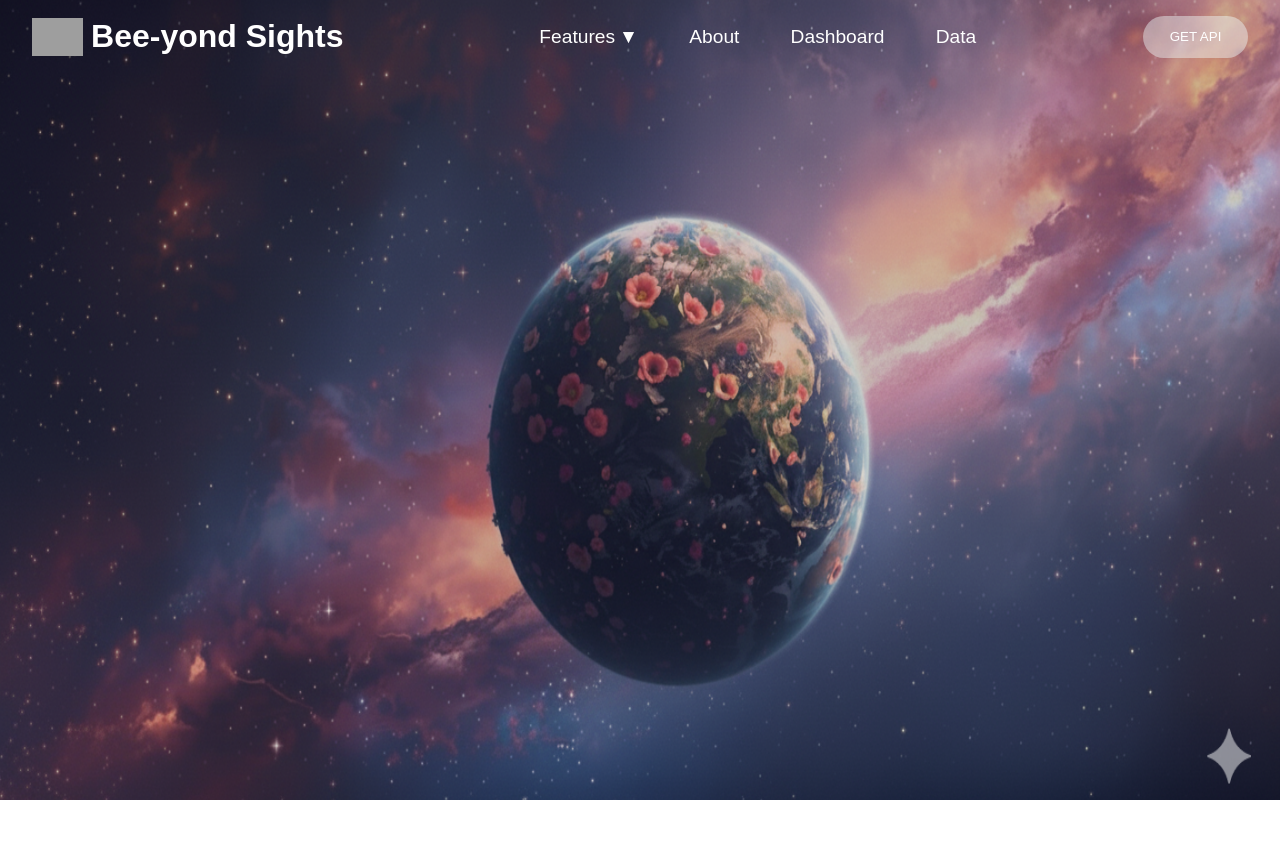
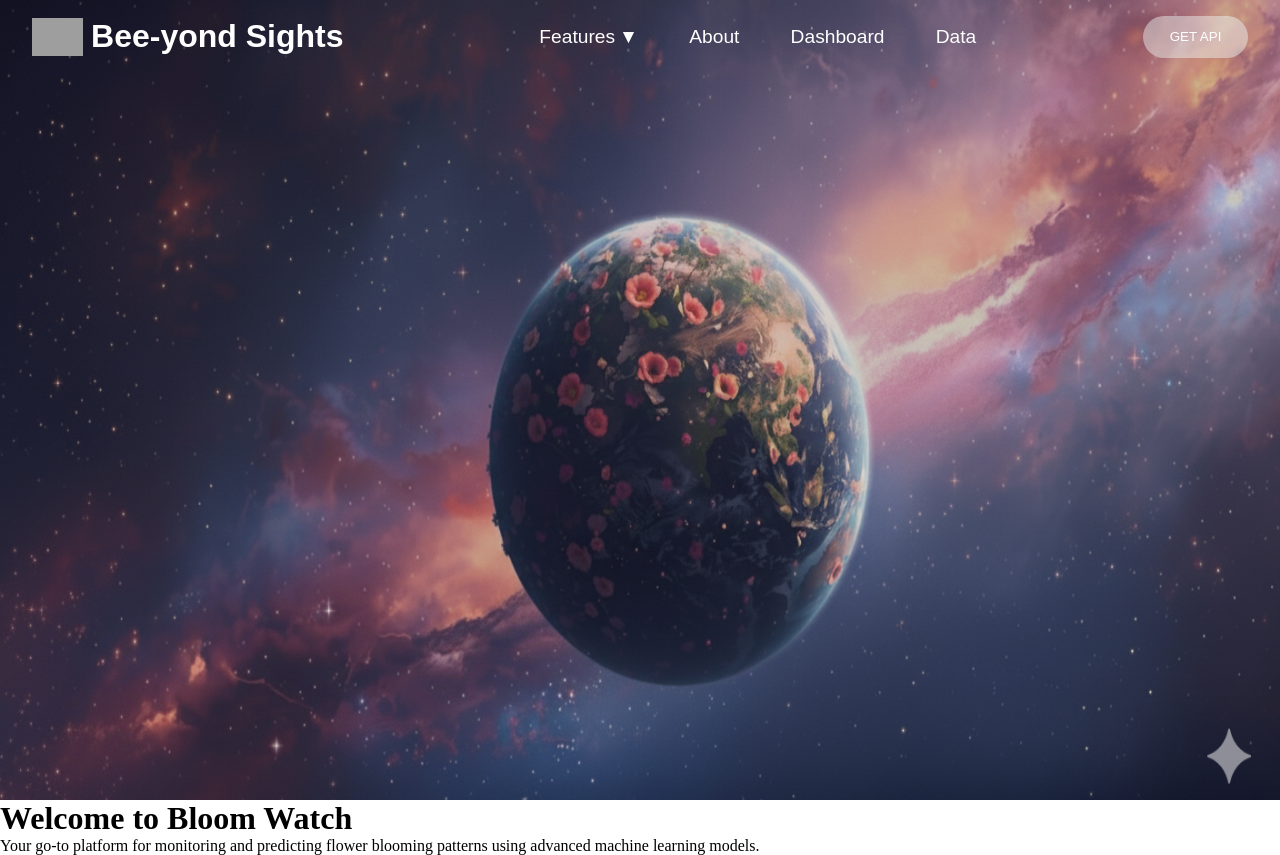
Before and after one commit to jananour00/Bloom-watch, a React (Vite) app: page / in a window 1280 px wide. Before the commit the page ends 800 px from the top, so only its background shows below. Built offline with nearby package versions, Linux system fonts and the light colour scheme; grey boxes are pictures that could not be loaded.

Commit message:
sccroll bar styling

```diff
--- a/src/App.jsx
+++ b/src/App.jsx
@@ -1,9 +1,12 @@
 import Header from "./Header/Header.jsx"
+import Land from "./features/land.jsx"
+function App(){
+    return(<><div className="mainApp">
+        <Header/>
 
-function App(){
-    return(<div className="mainApp">
-        <Header/>
     </div>
+    <Land/>
+    </>
     );
 }
 
--- /dev/null
+++ b/src/features/land.jsx
@@ -0,0 +1,8 @@
+import "./land.css"
+function Land(){
+    return(<div className="landContainer">
+        <h1>Welcome to Bloom Watch</h1>
+        <p>Your go-to platform for monitoring and predicting flower blooming patterns using advanced machine learning models.</p>
+    </div>);
+}
+export default Land
--- a/src/index.css
+++ b/src/index.css
@@ -3,8 +3,6 @@
   margin: 0;
 }
 
-body {
-}
 
 .mainApp {
   background-image: url("../src/assets/bg.png");
@@ -13,3 +11,26 @@ body {
   background-position: center;
   background-size:100% 105%;
 }
+::-webkit-scrollbar {
+  width: 14px;
+}
+
+::-webkit-scrollbar-track {
+  background: #2d3748;
+  border-radius: 7px;
+}
+
+::-webkit-scrollbar-thumb {
+  background: #4a5568;
+  border-radius: 7px;
+  border: 2px solid #2d3748;
+}
+
+::-webkit-scrollbar-thumb:hover {
+  background: #718096;
+}
+
+html {
+  scrollbar-width: thin;
+  scrollbar-color: #47474a #f1f1f1;
+}
```
Also changed, not shown: src/features/land.css (added).
